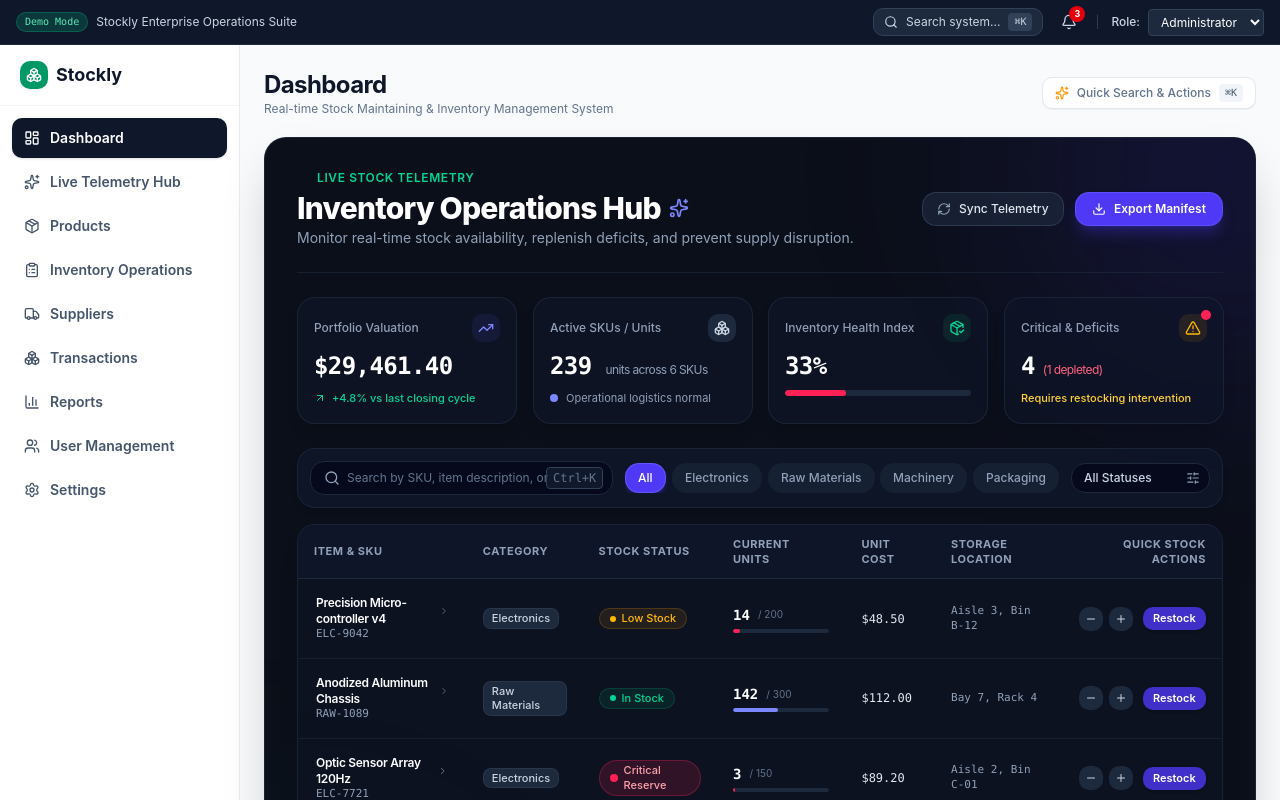
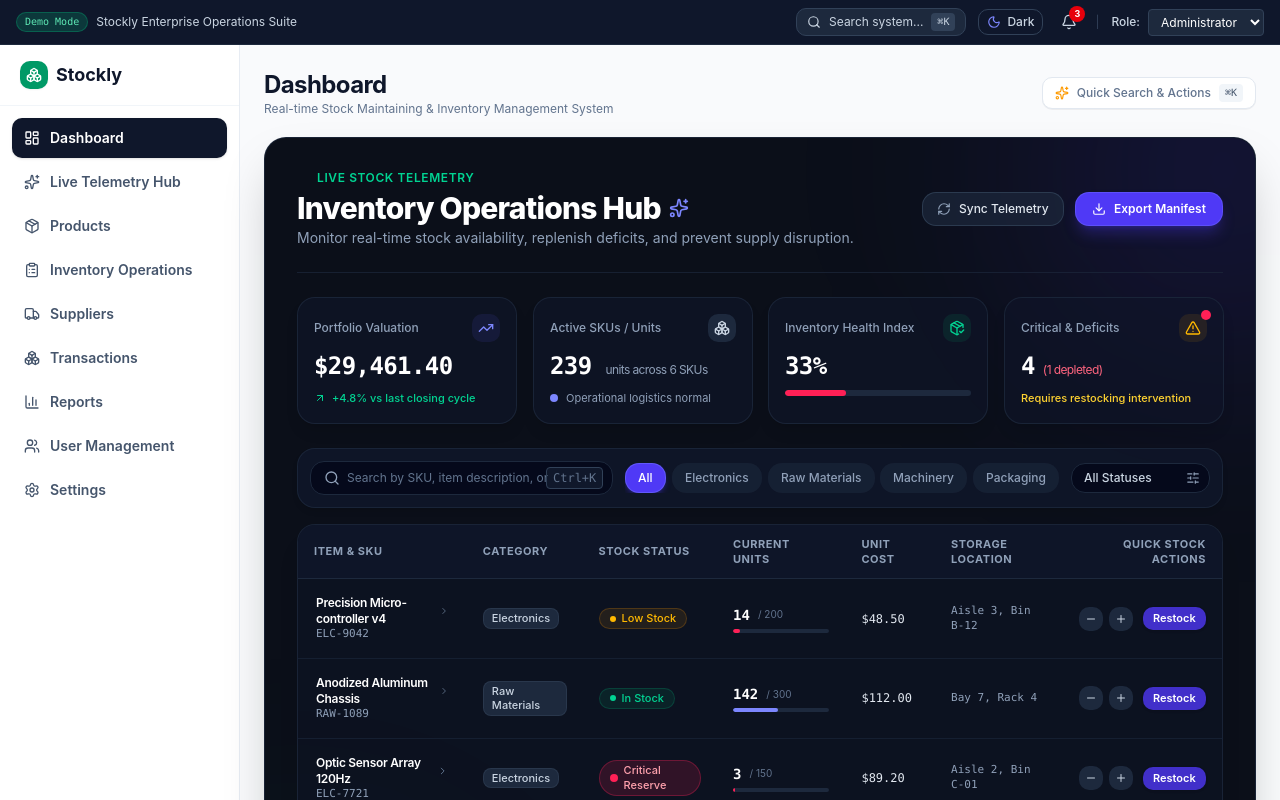
Before and after one commit to kolli-dhanush-reddy/inventory-management-system, a Next.js app: page / in a window 1280 px wide. Shown: the top 800 px of the page. Built offline with nearby package versions, Linux system fonts and the light colour scheme.

Commit message:
Add full Dark/Light mode toggle switch to top navigation bar

```diff
--- a/app/page.tsx
+++ b/app/page.tsx
@@ -24,6 +24,7 @@ import {
   LayoutDashboard,
   List,
   LogOut,
+  Moon,
   Package,
   Pencil,
   Plus,
@@ -35,6 +36,7 @@ import {
   ShieldAlert,
   SlidersHorizontal,
   Sparkles,
+  Sun,
   Tag,
   Trash2,
   TrendingDown,
@@ -169,6 +171,31 @@ export default function Page() {
   const [txns, setTxns] = useState<A[]>(T0)
   const [users] = useState<A[]>(USERS0)
   const [modal, setModal] = useState<A>(null)
+  const [isDark, setIsDark] = useState(false)
+
+  useEffect(() => {
+    if (typeof window !== 'undefined') {
+      const saved = localStorage.getItem('theme')
+      if (saved === 'dark' || (!saved && window.matchMedia('(prefers-color-scheme: dark)').matches)) {
+        setIsDark(true)
+        document.documentElement.classList.add('dark')
+      }
+    }
+  }, [])
+
+  const toggleDarkMode = () => {
+    setIsDark((prev) => {
+      const next = !prev
+      if (next) {
+        document.documentElement.classList.add('dark')
+        localStorage.setItem('theme', 'dark')
+      } else {
+        document.documentElement.classList.remove('dark')
+        localStorage.setItem('theme', 'light')
+      }
+      return next
+    })
+  }
 
   // Interactive Settings State
   const [currency, setCurrency] = useState('$')
@@ -559,7 +586,7 @@ export default function Page() {
   )
 
   return (
-    <div className="flex min-h-screen flex-col bg-slate-50/60 text-slate-900 font-sans">
+    <div className={`flex min-h-screen flex-col ${isDark ? 'dark bg-[#090d16] text-slate-100' : 'bg-slate-50/60 text-slate-900'} font-sans`}>
       {/* Demo Sandbox Top Header */}
       <header className="bg-slate-900 px-4 py-2 text-white text-xs flex flex-wrap items-center justify-between gap-2 border-b border-slate-800">
         <div className="flex items-center gap-2">
@@ -572,18 +599,29 @@ export default function Page() {
           {/* Command Palette Trigger */}
           <button
             onClick={() => setCmdOpen(true)}
-            className="flex items-center gap-2 rounded-lg bg-slate-800 px-2.5 py-1 text-xs text-slate-300 hover:bg-slate-700 hover:text-white transition-colors border border-slate-700"
+            className="flex items-center gap-2 rounded-lg bg-slate-800 px-2.5 py-1 text-xs text-slate-300 hover:bg-slate-700 hover:text-white transition-colors border border-slate-700 cursor-pointer"
           >
             <Search className="size-3.5" />
             <span className="hidden sm:inline">Search system...</span>
             <kbd className="rounded bg-slate-700 px-1.5 py-0.5 text-[10px] font-mono text-slate-300">⌘K</kbd>
           </button>
 
+          {/* Theme Mode Toggle Button */}
+          <button
+            onClick={toggleDarkMode}
+            aria-label="Toggle theme mode"
+            className="flex items-center gap-1.5 rounded-lg px-2 py-1 text-xs text-slate-300 hover:bg-slate-800 hover:text-white transition-colors border border-slate-700 cursor-pointer"
+            title={isDark ? 'Switch to Light Mode' : 'Switch to Dark Mode'}
+          >
+            {isDark ? <Sun className="size-3.5 text-amber-400" /> : <Moon className="size-3.5 text-indigo-400" />}
+            <span className="hidden md:inline font-medium">{isDark ? 'Light' : 'Dark'}</span>
+          </button>
+
           {/* Notifications Trigger */}
           <button
             onClick={() => setNotifOpen(true)}
             aria-label="View notifications"
-            className="relative rounded-lg p-1.5 hover:bg-slate-800 text-slate-300 hover:text-white transition-colors"
+            className="relative rounded-lg p-1.5 hover:bg-slate-800 text-slate-300 hover:text-white transition-colors cursor-pointer"
           >
             <Bell className="size-4" />
             {unreadCount > 0 && (
@@ -615,8 +653,8 @@ export default function Page() {
 
       <div className="flex flex-1">
         {/* Sidebar Navigation */}
-        <aside className="hidden w-60 shrink-0 flex-col border-r border-slate-200/80 bg-white md:flex">
-          <div className="flex items-center gap-2 px-5 py-4 text-lg font-bold border-b border-slate-100">
+        <aside className={`hidden w-60 shrink-0 flex-col border-r ${isDark ? 'border-slate-800/80 bg-[#0c1220] text-slate-100' : 'border-slate-200/80 bg-white text-slate-900'} md:flex`}>
+          <div className={`flex items-center gap-2 px-5 py-4 text-lg font-bold border-b ${isDark ? 'border-slate-800/80' : 'border-slate-100'}`}>
             <div className="flex size-7 items-center justify-center rounded-lg bg-emerald-600 text-white shadow-xs">
               <Boxes className="size-4" />
             </div>
@@ -628,17 +666,25 @@ export default function Page() {
                 key={l}
                 onClick={() => setView(l)}
                 aria-label={`Navigate to ${l}`}
-                className={`flex items-center gap-2.5 rounded-lg px-3 py-2.5 text-sm font-semibold transition-all ${view === l ? 'bg-slate-900 text-white shadow-sm' : 'text-slate-600 hover:bg-slate-100 hover:text-slate-900'}`}
+                className={`flex items-center gap-2.5 rounded-lg px-3 py-2.5 text-sm font-semibold transition-all ${
+                  view === l
+                    ? isDark
+                      ? 'bg-indigo-600 text-white shadow-sm'
+                      : 'bg-slate-900 text-white shadow-sm'
+                    : isDark
+                    ? 'text-slate-400 hover:bg-slate-800 hover:text-white'
+                    : 'text-slate-600 hover:bg-slate-100 hover:text-slate-900'
+                }`}
               >
                 <I className="size-4 shrink-0" />
                 {l}
               </button>
             ))}
           </nav>
-          <div className="mt-auto border-t border-slate-200/80 p-4 bg-slate-50/50">
+          <div className={`mt-auto border-t p-4 ${isDark ? 'border-slate-800/80 bg-slate-900/40' : 'border-slate-200/80 bg-slate-50/50'}`}>
             <div className="flex items-center justify-between">
               <div>
-                <p className="font-bold text-slate-900 text-xs">{admin ? 'Dana Whitfield' : 'Raj Patel'}</p>
+                <p className={`font-bold text-xs ${isDark ? 'text-white' : 'text-slate-900'}`}>{admin ? 'Dana Whitfield' : 'Raj Patel'}</p>
                 <Badge variant="outline" className="text-[10px] py-0 font-medium">{admin ? 'Admin' : 'Staff'}</Badge>
               </div>
               <LogOut className="size-4 text-slate-400" />
@@ -647,7 +693,7 @@ export default function Page() {
         </aside>
 
         {/* Main Content Area */}
-        <main className="min-w-0 flex-1 p-4 md:p-6 bg-slate-50/60">
+        <main className={`min-w-0 flex-1 p-4 md:p-6 ${isDark ? 'bg-[#090d16]' : 'bg-slate-50/60'}`}>
           {/* Mobile Touch Navigation */}
           <div className="mb-4 border-b border-slate-200/80 pb-3 md:hidden">
             <div className="flex items-center justify-between mb-3">
```
